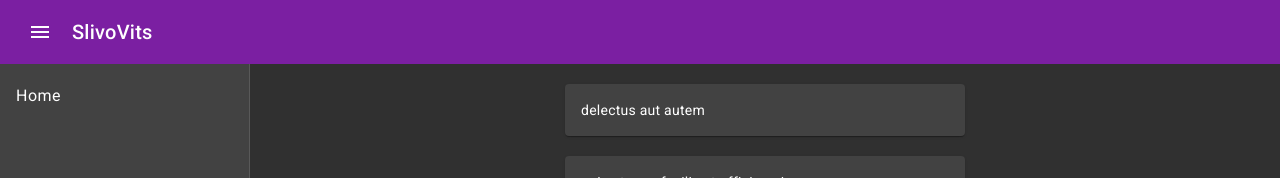
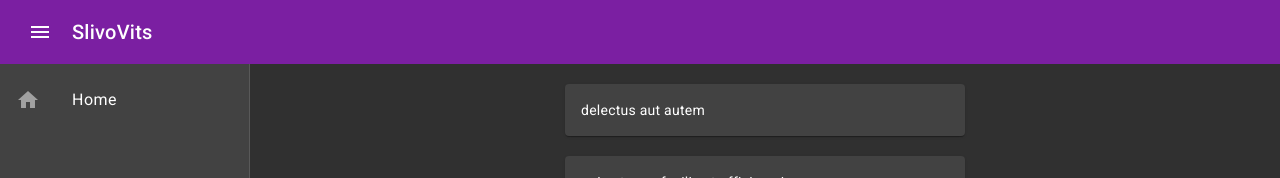
Before and after one commit to dev-evgeni/slivovits, an Angular app: page / in a window 1280 px wide. Both pictures are taken after a click on the button "menu". Shown: the top 178 px of the page. Built offline with nearby package versions, Linux system fonts and the light colour scheme.

Commit message:
Fixed sidenav list  icon and list alignment

```diff
--- a/src/app/navigation/sidenav-list/sidenav-list.component.html
+++ b/src/app/navigation/sidenav-list/sidenav-list.component.html
@@ -1,5 +1,6 @@
 <mat-nav-list>
-  <a mat-list-item routerLink="." *ngFor="let nav of fillerNav">
-    {{nav}}
+  <a mat-list-item *ngFor="let nav of fillerNav">
+    <mat-icon matListItemIcon>home</mat-icon>
+    {{ nav }}
   </a>
 </mat-nav-list>
```
